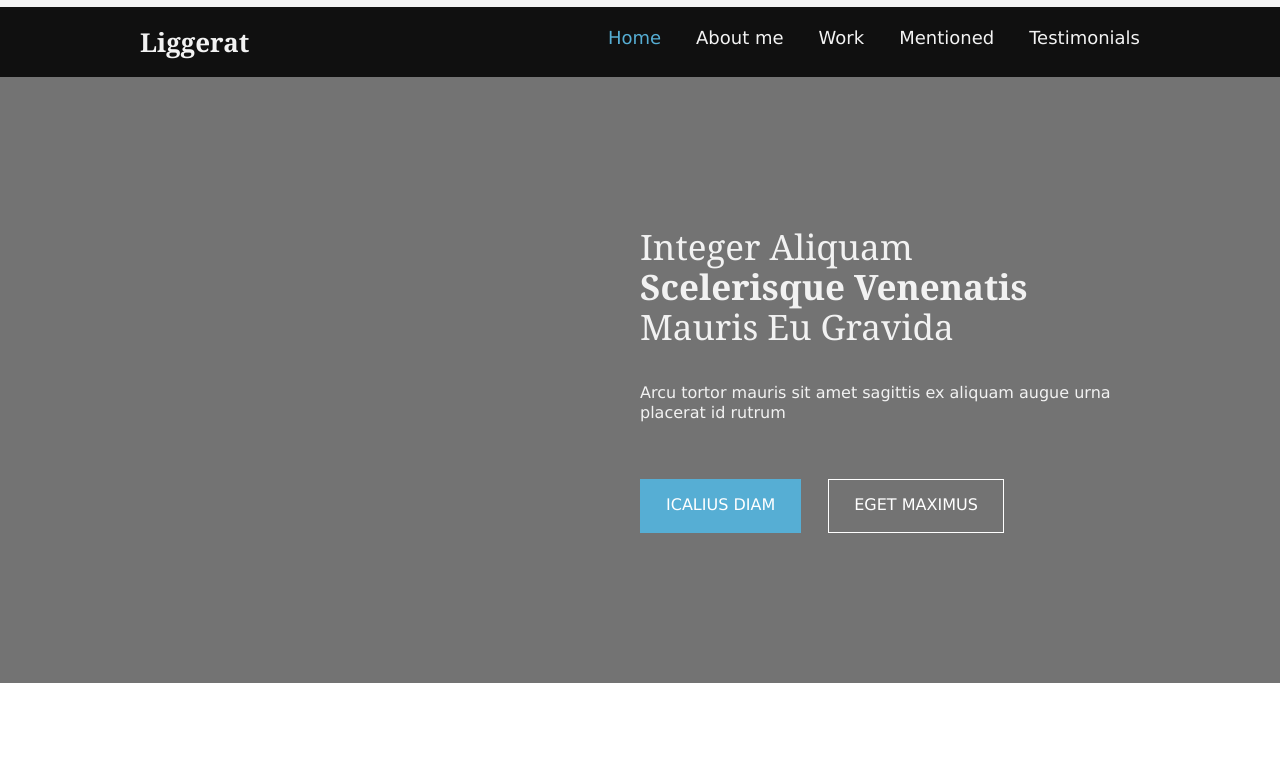
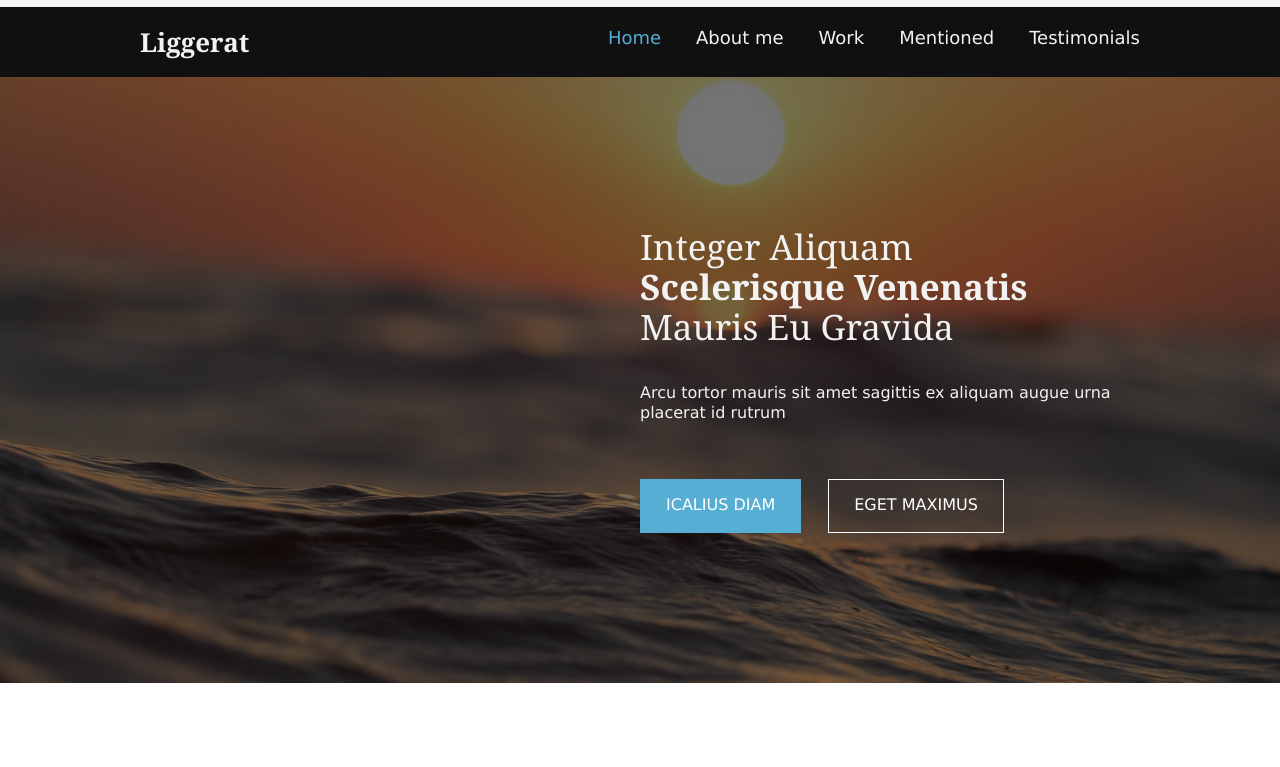
Before and after one commit to aqfgit/Ligerrat-template, a plain HTML site: page index.html in a window 1280 px wide. Shown: the part 33-800 px from the top of the page. Drawn offline with Linux system fonts and the light colour scheme.

Commit message:
Update main.css

```diff
--- a/css/main.css
+++ b/css/main.css
@@ -134,7 +134,7 @@ h1, h2, h3, h4, h5, h6, .heading {
 
 
 .banner {
-    background: url('img/banner.jpg') no-repeat 75%;
+    background: url('../img/banner.jpg') no-repeat 75%;
     position: relative;
     z-index: 1;
 }
```
